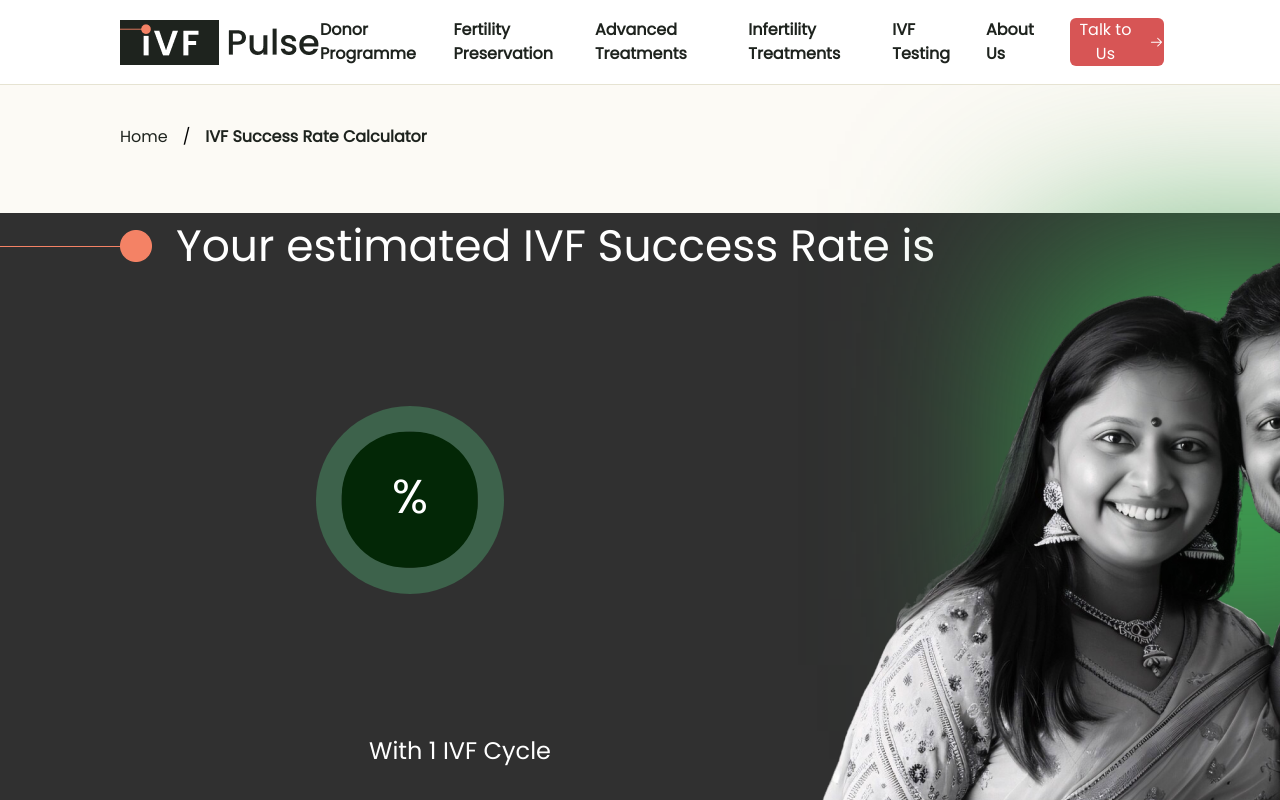
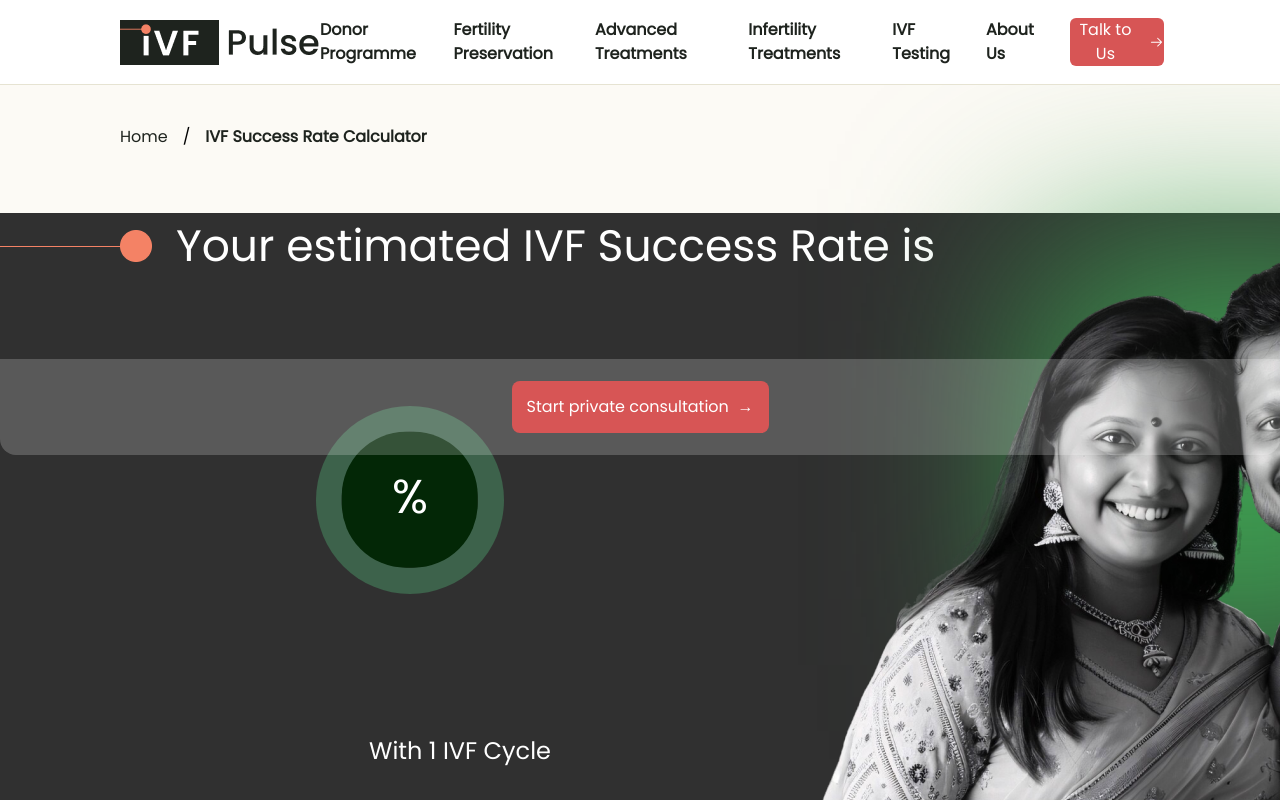
Before and after one commit to Susanta0/Ivf_Pluse, a React (Vite) app: page /result in a window 1280 px wide. Shown: the top 800 px of the page. Built offline with nearby package versions, Linux system fonts and the light colour scheme.

Commit message:
added code

```diff
--- a/src/Pages/Result.jsx
+++ b/src/Pages/Result.jsx
@@ -38,7 +38,7 @@ const Result = () => {
           </p>
         </div>
 
-        <div className="flex laptop:items-center mobile:items-center mobile:flex-col laptop:mt-0 mobile:mt-10">
+        <div className="flex laptop:items-center mobile:items-center mobile:flex-col mobile:gap-20 laptop:mt-0 mobile:mt-10">
           <div className="">
             <svg
               className="laptop:absolute laptop:top-[406px] laptop:left-[316px] rounded-full mobile:w-[188px] mobile:h-[188px]"
@@ -95,15 +95,32 @@ const Result = () => {
 
           {/* couple image */}
           <div className="">
-            <span className="laptop:h-[410px] laptop:w-[410px] mobile:h-[197px] mobile:w-[197px] bg-[#3E9E51] blur-[100px] laptop:absolute laptop:top-[255px] laptop:left-[1038px] mobile:absolute mobile:top-[461px] mobile:left-[77px]"></span>
+            <span className="laptop:h-[410px] laptop:w-[410px] mobile:h-[197px] mobile:w-[197px] bg-[#3E9E51] blur-[100px] laptop:absolute laptop:top-[255px] laptop:left-[1038px] mobile:absolute mobile:top-[561px] mobile:left-[107px]"></span>
             <img
-              className="object-contain laptop:absolute laptop:left-[608px] laptop:top-[239px]"
+              className="object-contain laptop:absolute laptop:left-[608px] laptop:top-[239px]
+              "
               src={couple}
               alt="couple"
             />
           </div>
         </div>
+
+
+
+      <div className="w-full h-[96px] absolute flex justify-center items-center rounded-bl-2xl rounded-br-2xl bg-[#FFFFFF33]">
+
+      <button
+
+          className="w-[257px] h-[52px] bg-[#D75555] rounded-[8px] text-[16px] font-medium text-[#FFFFFF]
+          "
+        >
+          Start private consultation&nbsp; →
+        </button>
       </div>
+
+
+      </div>
+
     </>
   );
 };
```
Also changed, not shown: tailwind.config.js (line endings or trailing spaces).
